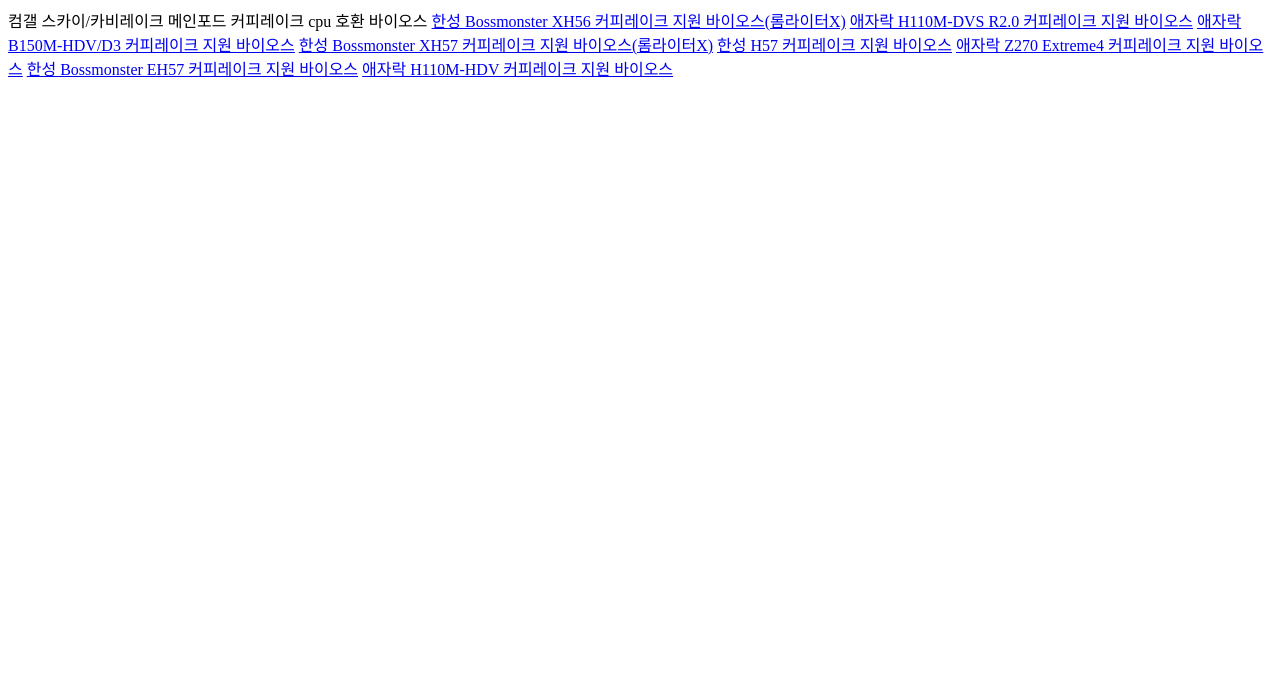
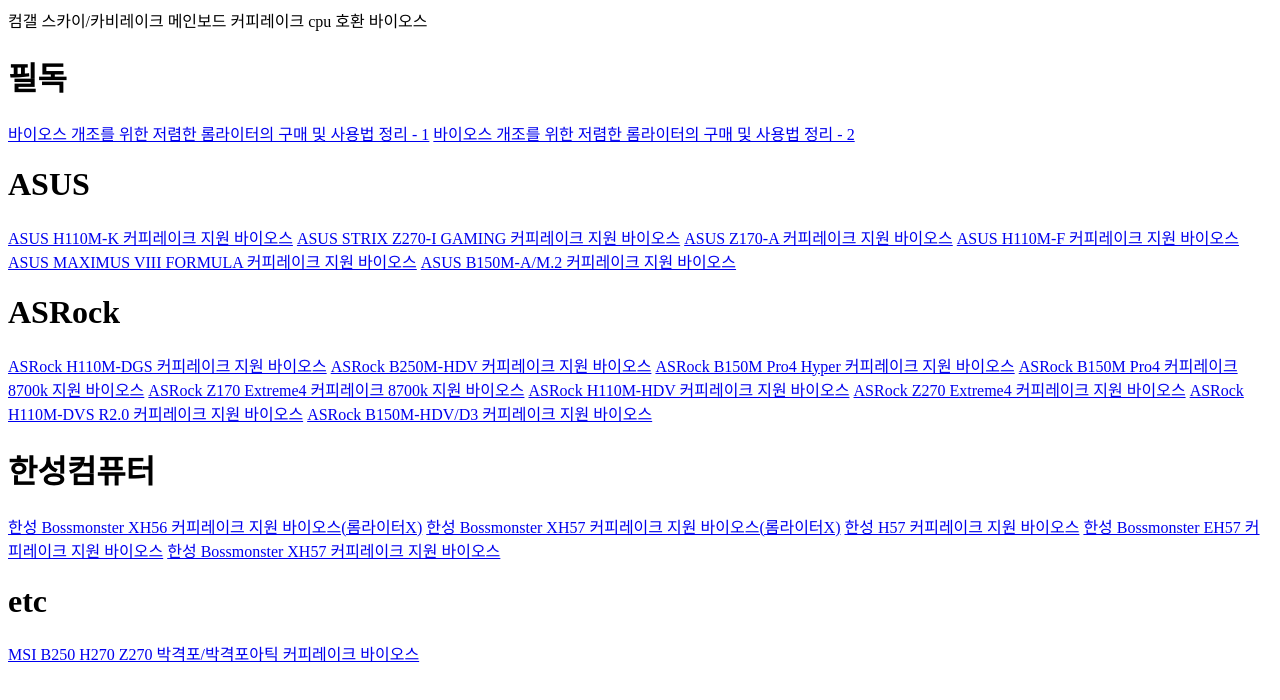
Before and after one commit to comgallbios/comgallbios.github.io, a plain HTML site: page index.html in a window 1280 px wide. Drawn offline with Linux system fonts and the light colour scheme.

Commit message:
Update index.html

```diff
--- a/index.html
+++ b/index.html
@@ -1,13 +1,36 @@
 <Html>
-  <Head>컴갤 스카이/카비레이크 메인포드 커피레이크 cpu 호환 바이오스</Head>
+  <Title>컴갤 스카이/카비레이크 메인보드 커피레이크 cpu 호환 바이오스</Title>
+  <Head>컴갤 스카이/카비레이크 메인보드 커피레이크 cpu 호환 바이오스</Head>
   <Body>
-    <a href="http://gall.dcinside.com/board/view/?id=pridepc_new3&no=7841425">한성 Bossmonster XH56 커피레이크 지원 바이오스(롬라이터X)</a>
-    <a href="http://gall.dcinside.com/board/view/?id=pridepc_new3&no=7841363">애자락 H110M-DVS R2.0 커피레이크 지원 바이오스</a>
-    <a href="http://gall.dcinside.com/board/view/?id=pridepc_new3&no=7841324">애자락 B150M-HDV/D3 커피레이크 지원 바이오스</a>
-    <a href="http://gall.dcinside.com/board/view/?id=pridepc_new3&no=7839825">한성 Bossmonster XH57 커피레이크 지원 바이오스(롬라이터X)</a>
-    <a href="http://gall.dcinside.com/board/view/?id=pridepc_new3&no=7833603">한성 H57 커피레이크 지원 바이오스</a>
-    <a href="http://gall.dcinside.com/board/view/?id=pridepc_new3&no=7826669">애자락 Z270 Extreme4 커피레이크 지원 바이오스</a>
-    <a href="http://gall.dcinside.com/board/view/?id=pridepc_new3&no=7824852">한성 Bossmonster EH57 커피레이크 지원 바이오스</a>
-    <a href="http://gall.dcinside.com/board/view/?id=pridepc_new3&no=7819464">애자락 H110M-HDV 커피레이크 지원 바이오스</a>
+    <h1>필독</h1>
+        <a href="http://gall.dcinside.com/board/view/?id=pridepc_new3&no=7795125">바이오스 개조를 위한 저렴한 롬라이터의 구매 및 사용법 정리 - 1</a>
+        <a href="http://gall.dcinside.com/board/view/?id=pridepc_new3&no=7795139">바이오스 개조를 위한 저렴한 롬라이터의 구매 및 사용법 정리 - 2</a>
+
+
+    <h1>ASUS</h1>
+        <a href="http://gall.dcinside.com/board/view/?id=pridepc_new3&no=7751633">ASUS H110M-K 커피레이크 지원 바이오스</a>
+        <a href="http://gall.dcinside.com/board/view/?id=pridepc_new3&no=7778543">ASUS STRIX Z270-I GAMING 커피레이크 지원 바이오스</a>
+        <a href="http://gall.dcinside.com/board/view/?id=pridepc_new3&no=7785660">ASUS Z170-A 커피레이크 지원 바이오스</a>
+        <a href="http://gall.dcinside.com/board/view/?id=pridepc_new3&no=7784962">ASUS H110M-F 커피레이크 지원 바이오스</a>
+        <a href="http://gall.dcinside.com/board/view/?id=pridepc_new3&no=7817390">ASUS MAXIMUS VIII FORMULA 커피레이크 지원 바이오스</a>
+        <a href="http://gall.dcinside.com/board/view/?id=pridepc_new3&no=7815475">ASUS B150M-A/M.2 커피레이크 지원 바이오스</a>
+    <h1>ASRock</h1>
+        <a href="http://gall.dcinside.com/board/view/?id=pridepc_new3&no=7786929">ASRock H110M-DGS 커피레이크 지원 바이오스</a>
+        <a href="http://gall.dcinside.com/board/view/?id=pridepc_new3&no=7782298">ASRock B250M-HDV 커피레이크 지원 바이오스</a>
+        <a href="http://gall.dcinside.com/board/view/?id=pridepc_new3&no=7769425">ASRock B150M Pro4 Hyper 커피레이크 지원 바이오스</a>
+        <a href="http://gall.dcinside.com/board/view/?id=pridepc_new3&no=7762035">ASRock B150M Pro4 커피레이크 8700k 지원 바이오스</a>
+        <a href="http://gall.dcinside.com/board/view/?id=pridepc_new3&no=7757442">ASRock Z170 Extreme4 커피레이크 8700k 지원 바이오스</a>
+        <a href="http://gall.dcinside.com/board/view/?id=pridepc_new3&no=7819464">ASRock H110M-HDV 커피레이크 지원 바이오스</a>
+        <a href="http://gall.dcinside.com/board/view/?id=pridepc_new3&no=7826669">ASRock Z270 Extreme4 커피레이크 지원 바이오스</a>
+        <a href="http://gall.dcinside.com/board/view/?id=pridepc_new3&no=7841363">ASRock H110M-DVS R2.0 커피레이크 지원 바이오스</a>
+        <a href="http://gall.dcinside.com/board/view/?id=pridepc_new3&no=7841324">ASRock B150M-HDV/D3 커피레이크 지원 바이오스</a>
+    <h1>한성컴퓨터</h1>
+        <a href="http://gall.dcinside.com/board/view/?id=pridepc_new3&no=7841425">한성 Bossmonster XH56 커피레이크 지원 바이오스(롬라이터X)</a>
+        <a href="http://gall.dcinside.com/board/view/?id=pridepc_new3&no=7839825">한성 Bossmonster XH57 커피레이크 지원 바이오스(롬라이터X)</a>
+        <a href="http://gall.dcinside.com/board/view/?id=pridepc_new3&no=7833603">한성 H57 커피레이크 지원 바이오스</a>
+        <a href="http://gall.dcinside.com/board/view/?id=pridepc_new3&no=7824852">한성 Bossmonster EH57 커피레이크 지원 바이오스</a>
+        <a href="http://gall.dcinside.com/board/view/?id=pridepc_new3&no=7814647">한성 Bossmonster XH57 커피레이크 지원 바이오스</a>
+    <h1>etc</h1>
+        <a href="http://gall.dcinside.com/board/view/?id=pridepc_new3&no=7749480">MSI B250 H270 Z270 박격포/박격포아틱 커피레이크 바이오스</a>
   </Body>
 </Html>
```
